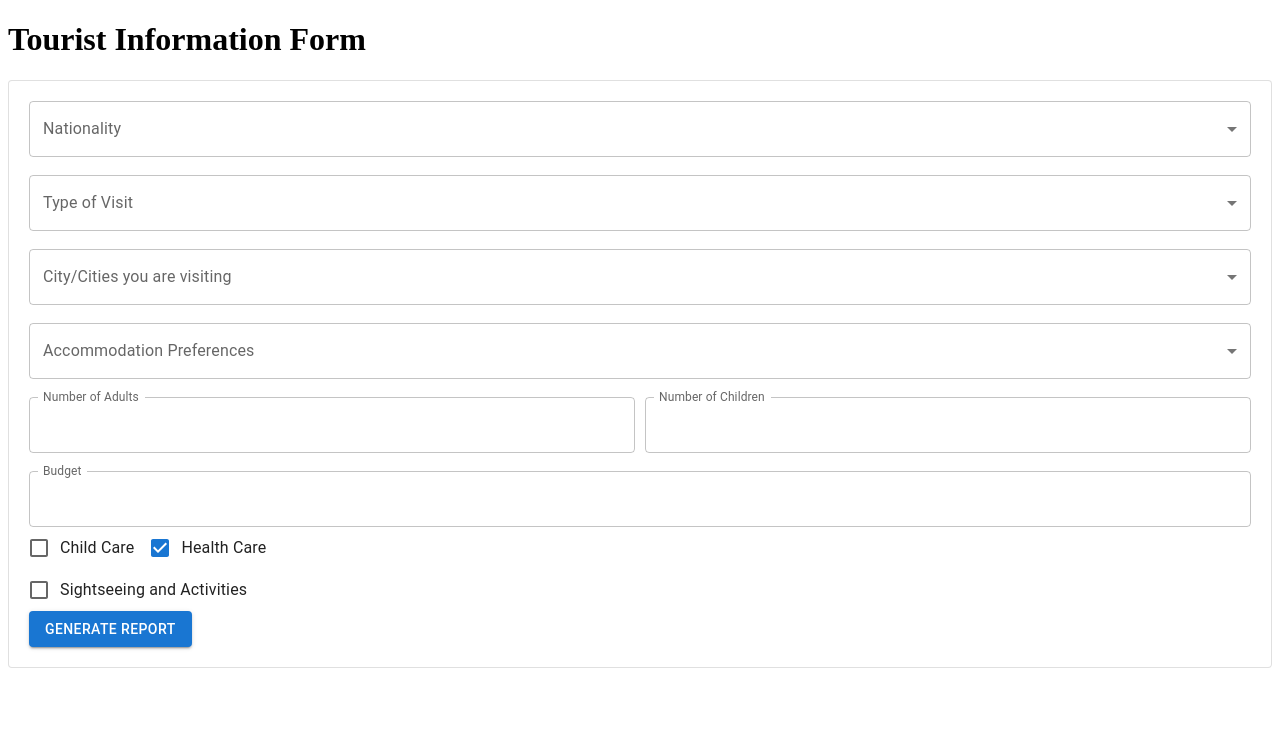
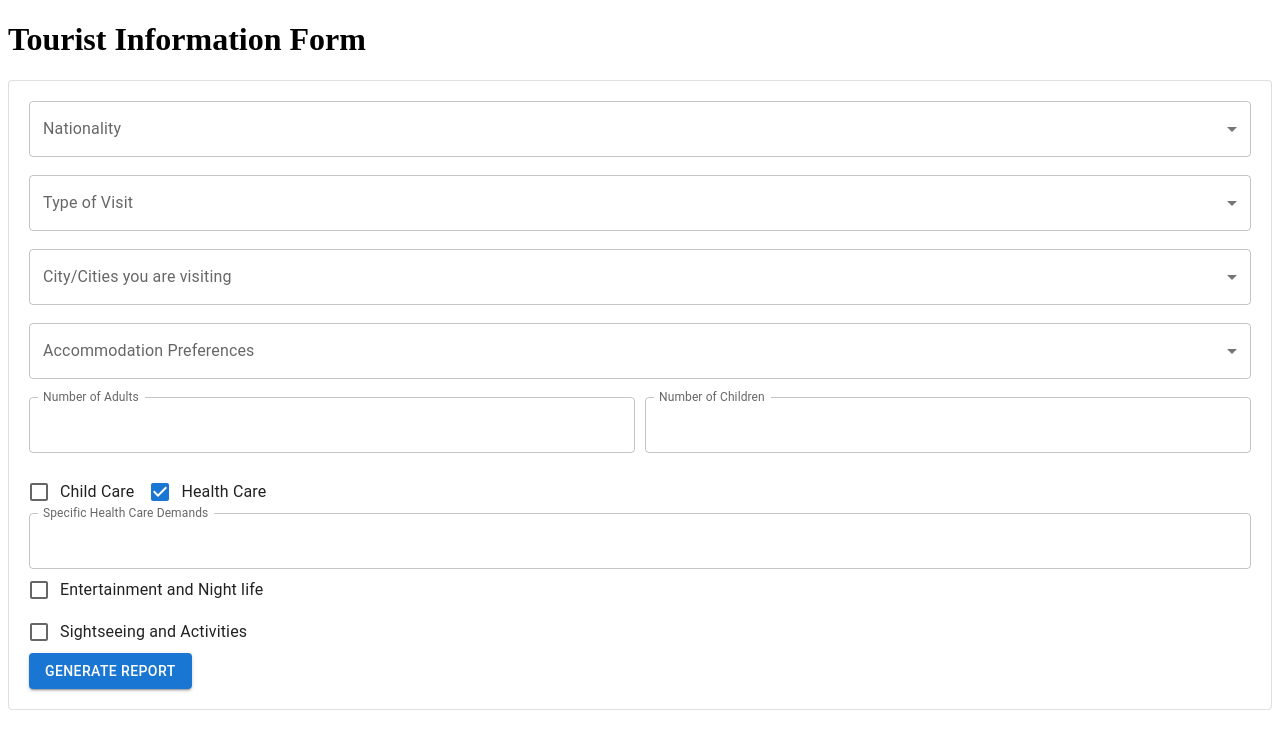
Before and after one commit to ManiBAJPAI22/TourINDIA, a React (Vite) app in the folder TourIndia/: page / in a window 1280 px wide. Both pictures are taken after a click on the label "Health Care". Shown: the top 748 px of the page. Built offline with nearby package versions, Linux system fonts and the light colour scheme.

Commit message:
Some more intersesting changes

```diff
--- a/TourIndia/src/TouristForm.jsx
+++ b/TourIndia/src/TouristForm.jsx
@@ -25,8 +25,11 @@ const TouristForm = () => {
   const [specialCare, setSpecialCare] = useState({
     childCare: false,
     healthCare: false,
+    entertainment: false,
   });
   const [sightseeing, setSightseeing] = useState(false);
+  const [healthCareDemands, setHealthCareDemands] = useState('');
+  const [showHealthCareDemands, setShowHealthCareDemands] = useState(false);
 
   const handleNationalityChange = (event) => {
     setNationality(event.target.value);
@@ -56,6 +59,20 @@ const TouristForm = () => {
     setNumChildren(event.target.value);
   };
 
+  const handleHealthCareChange = (event) => {
+    const isChecked = event.target.checked;
+    setSpecialCare({
+      ...specialCare,
+      healthCare: isChecked,
+    });
+
+    setShowHealthCareDemands(isChecked); // Show the input box if checked
+  };
+
+  const handleHealthCareDemandsChange = (event) => {
+    setHealthCareDemands(event.target.value);
+  };
+
   const handleSpecialCareChange = (event) => {
     setSpecialCare({
       ...specialCare,
@@ -80,6 +97,7 @@ const TouristForm = () => {
       numChildren,
       specialCare,
       sightseeing,
+      healthCareDemands,
     });
   };
 
@@ -156,18 +174,6 @@ const TouristForm = () => {
           </FormControl>
         </div>
         <br />
-        <FormControl fullWidth>
-          <TextField
-            label="Budget"
-            type="number"
-            value={budget}
-            onChange={handleBudgetChange}
-            InputLabelProps={{
-              shrink: true,
-            }}
-          />
-        </FormControl>
-        <br />
         <FormControlLabel
           control={
             <Checkbox
@@ -182,11 +188,34 @@ const TouristForm = () => {
           control={
             <Checkbox
               checked={specialCare.healthCare}
-              onChange={handleSpecialCareChange}
+              onChange={handleHealthCareChange}
               name="healthCare"
             />
           }
           label="Health Care"
+        />
+        {showHealthCareDemands && (
+          <FormControl fullWidth>
+            <TextField
+              label="Specific Health Care Demands"
+              value={healthCareDemands}
+              onChange={handleHealthCareDemandsChange}
+              InputLabelProps={{
+                shrink: true,
+              }}
+            />
+          </FormControl>
+        )}
+        <br />
+        <FormControlLabel
+          control={
+            <Checkbox
+              checked={specialCare.entertainment}
+              onChange={handleSpecialCareChange}
+              name="entertainment"
+            />
+          }
+          label="Entertainment and Night life"
         />
         <br />
         <FormControlLabel
```
